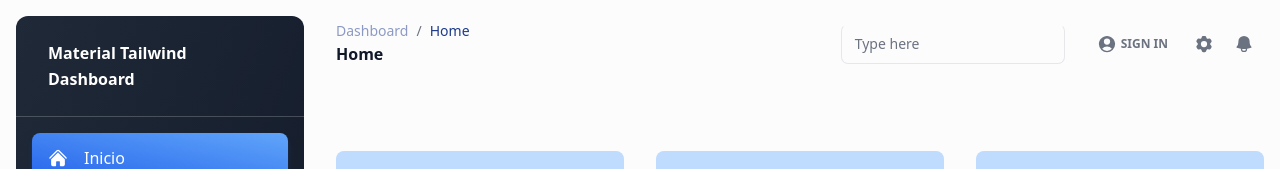
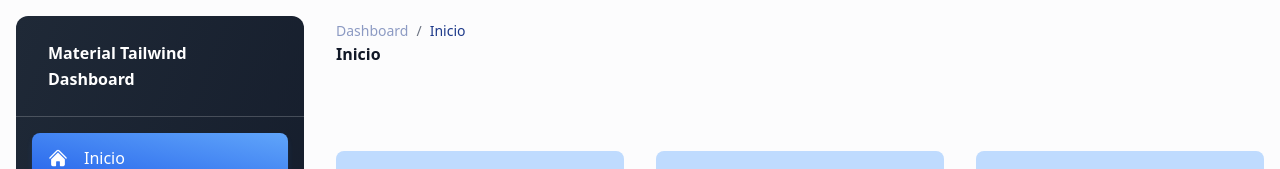
Before and after one commit to josevegas/Catalogo, an Angular app: page /home in a window 1280 px wide. Shown: the top 169 px of the page. Built offline with nearby package versions, Linux system fonts and the light colour scheme.

Commit message:
implementando el header

```diff
--- a/src/app/shared/components/header/header.component.html
+++ b/src/app/shared/components/header/header.component.html
@@ -10,17 +10,17 @@
                         <span class="text-gray-500 text-sm antialiased font-sans font-normal leading-normal mx-2 pointer-events-none select-none">/</span>
                     </li>
                     <li class="flex items-center text-blue-900 antialiased font-sans text-sm font-normal leading-normal cursor-pointer transition-colors duration-300 hover:text-blue-500">
-                        <p class="block antialiased font-sans text-sm leading-normal text-blue-gray-900 font-normal">home</p>
+                        <p class="block antialiased font-sans text-sm leading-normal text-blue-gray-900 font-normal">{{pagina}}</p>
                     </li>
                 </ol>
             </nav>
-            <h6 class="block antialiased tracking-normal font-sans text-base font-semibold leading-relaxed text-gray-900">home</h6>
+            <h6 class="block antialiased tracking-normal font-sans text-base font-semibold leading-relaxed text-gray-900">{{pagina}}</h6>
         </div>
         <div class="flex items-center">
             <div class="mr-auto md:mr-4 md:w-56">
                 <div class="relative w-full min-w-[200px] h-10">
-                    <input class="peer w-full h-full bg-transparent text-gray-700 font-sans font-normal outline outline-0 focus:outline-0 disabled:bg-blue-gray-50 disabled:border-0 transition-all placeholder-shown:border placeholder-shown:border-blue-gray-200 placeholder-shown:border-t-blue-gray-200 border focus:border-2 border-t-transparent focus:border-t-transparent text-sm px-3 py-2.5 rounded-[7px] border-blue-gray-200 focus:border-blue-500" placeholder=" ">
-                    <label class="flex w-full h-full select-none pointer-events-none absolute left-0 font-normal peer-placeholder-shown:text-gray-500 leading-tight peer-focus:leading-tight peer-disabled:text-transparent peer-disabled:peer-placeholder-shown:text-blue-gray-500 transition-all -top-1.5 peer-placeholder-shown:text-sm text-[11px] peer-focus:text-[11px] before:content[' '] before:block before:box-border before:w-2.5 before:h-1.5 before:mt-[6.5px] before:mr-1 peer-placeholder-shown:before:border-transparent before:rounded-tl-md before:border-t peer-focus:before:border-t-2 before:border-l peer-focus:before:border-l-2 before:pointer-events-none before:transition-all peer-disabled:before:border-transparent after:content[' '] after:block after:flex-grow after:box-border after:w-2.5 after:h-1.5 after:mt-[6.5px] after:ml-1 peer-placeholder-shown:after:border-transparent after:rounded-tr-md after:border-t peer-focus:after:border-t-2 after:border-r peer-focus:after:border-r-2 after:pointer-events-none after:transition-all peer-disabled:after:border-transparent peer-placeholder-shown:leading-[3.75] text-blue-gray-400 peer-focus:text-blue-500 before:border-blue-gray-200 peer-focus:before:border-blue-500 after:border-blue-gray-200 peer-focus:after:border-blue-500">Type here</label>
+                    <!-- <input class="peer w-full h-full bg-transparent text-gray-700 font-sans font-normal outline outline-0 focus:outline-0 disabled:bg-blue-gray-50 disabled:border-0 transition-all placeholder-shown:border placeholder-shown:border-blue-gray-200 placeholder-shown:border-t-blue-gray-200 border focus:border-2 border-t-transparent focus:border-t-transparent text-sm px-3 py-2.5 rounded-[7px] border-blue-gray-200 focus:border-blue-500" placeholder=" ">
+                    <label class="flex w-full h-full select-none pointer-events-none absolute left-0 font-normal peer-placeholder-shown:text-gray-500 leading-tight peer-focus:leading-tight peer-disabled:text-transparent peer-disabled:peer-placeholder-shown:text-blue-gray-500 transition-all -top-1.5 peer-placeholder-shown:text-sm text-[11px] peer-focus:text-[11px] before:content[' '] before:block before:box-border before:w-2.5 before:h-1.5 before:mt-[6.5px] before:mr-1 peer-placeholder-shown:before:border-transparent before:rounded-tl-md before:border-t peer-focus:before:border-t-2 before:border-l peer-focus:before:border-l-2 before:pointer-events-none before:transition-all peer-disabled:before:border-transparent after:content[' '] after:block after:flex-grow after:box-border after:w-2.5 after:h-1.5 after:mt-[6.5px] after:ml-1 peer-placeholder-shown:after:border-transparent after:rounded-tr-md after:border-t peer-focus:after:border-t-2 after:border-r peer-focus:after:border-r-2 after:pointer-events-none after:transition-all peer-disabled:after:border-transparent peer-placeholder-shown:leading-[3.75] text-blue-gray-400 peer-focus:text-blue-500 before:border-blue-gray-200 peer-focus:before:border-blue-500 after:border-blue-gray-200 peer-focus:after:border-blue-500">Type here</label> -->
                 </div>
             </div>
             <button class="relative middle none font-sans font-medium text-center uppercase transition-all disabled:opacity-50 disabled:shadow-none disabled:pointer-events-none w-10 max-w-[40px] h-10 max-h-[40px] rounded-lg text-xs text-gray-500 hover:bg-blue-gray-500/10 active:bg-blue-gray-500/30 grid xl:hidden" type="button">
@@ -30,7 +30,7 @@
                     </svg>
                 </span>
             </button>
-            <a href="#">
+            <!-- <a href="#">
                 <button class="middle none font-sans font-bold center uppercase transition-all disabled:opacity-50 disabled:shadow-none disabled:pointer-events-none text-xs py-3 rounded-lg text-gray-500 hover:bg-blue-gray-500/10 active:bg-blue-gray-500/30 hidden items-center gap-1 px-4 xl:flex" type="button">
                     <svg xmlns="http://www.w3.org/2000/svg" viewBox="0 0 24 24" fill="currentColor" aria-hidden="true" class="h-5 w-5 text-blue-gray-500">
                         <path fill-rule="evenodd" d="M18.685 19.097A9.723 9.723 0 0021.75 12c0-5.385-4.365-9.75-9.75-9.75S2.25 6.615 2.25 12a9.723 9.723 0 003.065 7.097A9.716 9.716 0 0012 21.75a9.716 9.716 0 006.685-2.653zm-12.54-1.285A7.486 7.486 0 0112 15a7.486 7.486 0 015.855 2.812A8.224 8.224 0 0112 20.25a8.224 8.224 0 01-5.855-2.438zM15.75 9a3.75 3.75 0 11-7.5 0 3.75 3.75 0 017.5 0z" clip-rule="evenodd"></path>
@@ -58,7 +58,7 @@
                         <path fill-rule="evenodd" d="M5.25 9a6.75 6.75 0 0113.5 0v.75c0 2.123.8 4.057 2.118 5.52a.75.75 0 01-.297 1.206c-1.544.57-3.16.99-4.831 1.243a3.75 3.75 0 11-7.48 0 24.585 24.585 0 01-4.831-1.244.75.75 0 01-.298-1.205A8.217 8.217 0 005.25 9.75V9zm4.502 8.9a2.25 2.25 0 104.496 0 25.057 25.057 0 01-4.496 0z" clip-rule="evenodd"></path>
                     </svg>
                 </span>
-            </button>
+            </button> -->
         </div>
     </div>
 </nav>
--- a/src/app/shared/components/header/header.component.ts
+++ b/src/app/shared/components/header/header.component.ts
@@ -1,5 +1,5 @@
 import { Component } from '@angular/core';
-
+import { Router, NavigationEnd } from '@angular/router';
 
 @Component({
   selector: 'app-header',
@@ -8,5 +8,17 @@
   styleUrl: './header.component.css'
 })
 export class HeaderComponent {
-
+  pagina:string='';
+  constructor(private router:Router){
+    this.router.events.subscribe(event=>{
+      if(event instanceof NavigationEnd){
+        var url=event.url;
+        if(url.includes('home')){this.pagina='Inicio';}
+        if(url.includes('vegan')){this.pagina='Platos Veganos';}
+        if(url.includes('vegetarian')){this.pagina='Platos Vegetarianos';}
+        if(url.includes('glutenfree')){this.pagina='Platos Libres de Gluten';}
+        if(url.includes('dairyfree')){this.pagina='Platos Libres de Lácteos';}
+      }
+    })
+  }
 }
```
